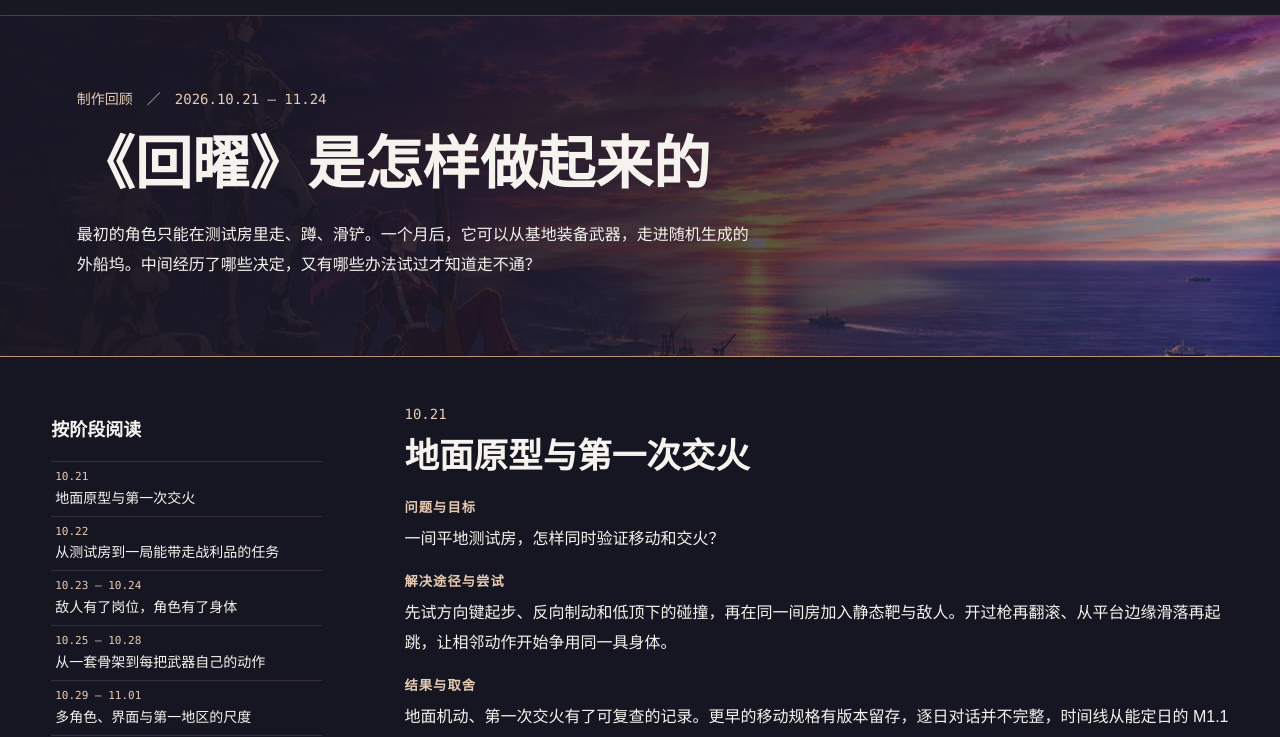
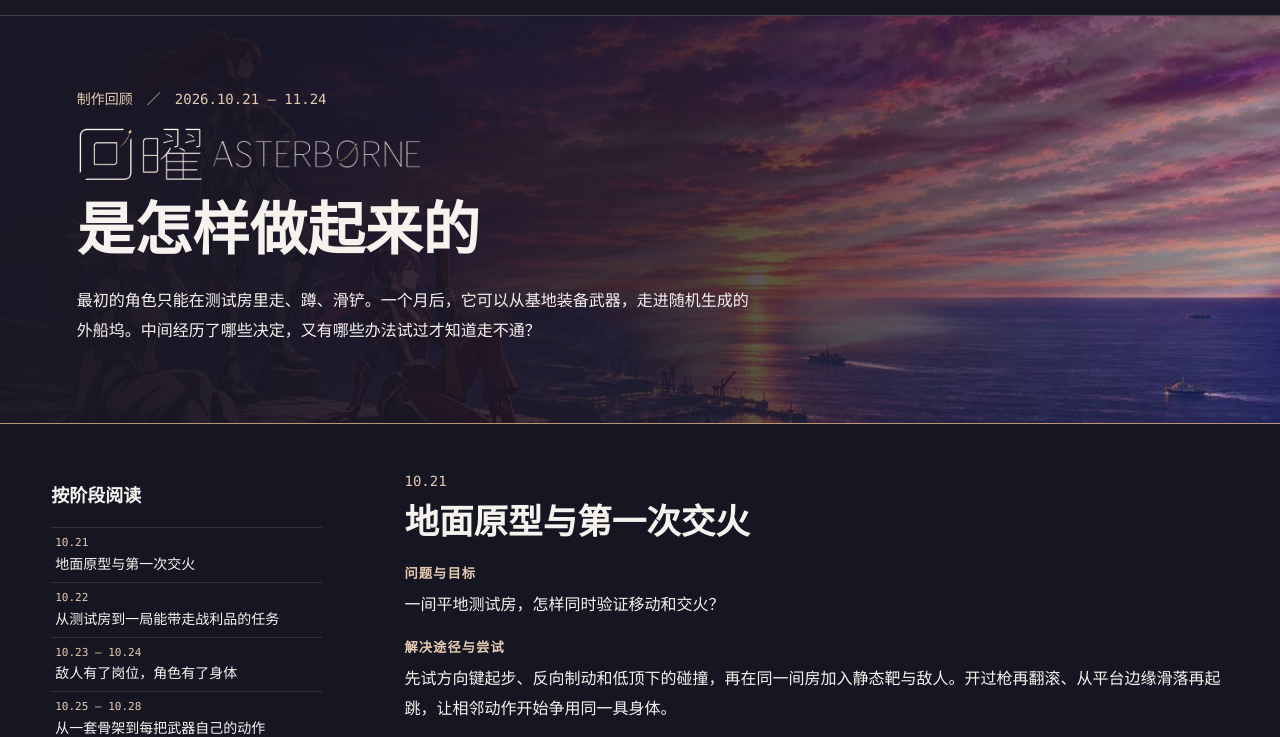
Before and after one commit to VCplus-512/asterborne-site, a plain HTML site: page history.html in a window 1280 px wide. Shown: the part 44-781 px from the top of the page. Drawn offline with Linux system fonts and the light colour scheme.

Commit message:
Set the history heading in two lines with paired bilingual wordmarks

```diff
--- a/history.css
+++ b/history.css
@@ -2,3 +2,16 @@
 
 .history-layout .story-part > p { line-height: 1.85; margin: .32rem 0 .65rem; }
 @media(min-width:751px){.history details > .story-part { margin-inline-start:64px; }}
+
+.history-wordmarks {
+  display: flex;
+  align-items: center;
+  gap: .12em;
+  margin-bottom: .15em;
+}
+.history-wordmarks img { display: block; height: 1em; width: auto; }
+.history-wordmarks img + img { height: .5em; }
+.history-title-line { display: block; }
+@media (max-width: 360px) {
+  .history-intro h1 { font-size: 9vw; }
+}
--- a/history.html
+++ b/history.html
@@ -5,13 +5,13 @@
 <meta name="viewport" content="width=device-width,initial-scale=1">
 <title>项目历程 ｜ 回曜 Asterborne</title>
 <link rel="stylesheet" href="site.css">
-<link rel="stylesheet" href="history.css">
+<link rel="stylesheet" href="history.css?v=history-title-1">
 <script defer src="notes.js"></script><script defer src="figures.js"></script>
 <script defer src="history.js"></script>
 </head>
 <body class="history">
 <header><a href="index.html#home" aria-label="回曜首页"><img src="media/Asterborne-eclipse-wordmark.png" alt="Asterborne"></a><nav><a href="index.html#home">游戏首页</a><a href="index.html#journal">按日期浏览</a><a href="index.html#topics">分类索引</a></nav></header>
 <main>
-<div class="history-intro"><div><p>制作回顾　／　2026.10.21 — 11.24</p><h1>《回曜》是怎样做起来的</h1><p>最初的角色只能在测试房里走、蹲、滑铲。一个月后，它可以从基地装备武器，走进随机生成的外船坞。中间经历了哪些决定，又有哪些办法试过才知道走不通？</p></div></div>
+<div class="history-intro"><div><p>制作回顾　／　2026.10.21 — 11.24</p><h1 aria-label="回曜 Asterborne 是怎样做起来的"><span class="history-wordmarks" aria-hidden="true"><img src="media/Asterborne-Huiyao-wordmark.png" alt=""><img src="media/Asterborne-eclipse-wordmark.png" alt=""></span><span class="history-title-line">是怎样做起来的</span></h1><p>最初的角色只能在测试房里走、蹲、滑铲。一个月后，它可以从基地装备武器，走进随机生成的外船坞。中间经历了哪些决定，又有哪些办法试过才知道走不通？</p></div></div>
 <div class="history-layout"><aside><h2>按阶段阅读</h2><nav id="contents" aria-label="项目历程目录"></nav></aside><div id="chapters"></div></div>
 </main><footer><img src="media/Vincent-emblem-4K.png" alt="Vincent"><a href="#top">回到页首 ↑</a></footer></body></html>
```
